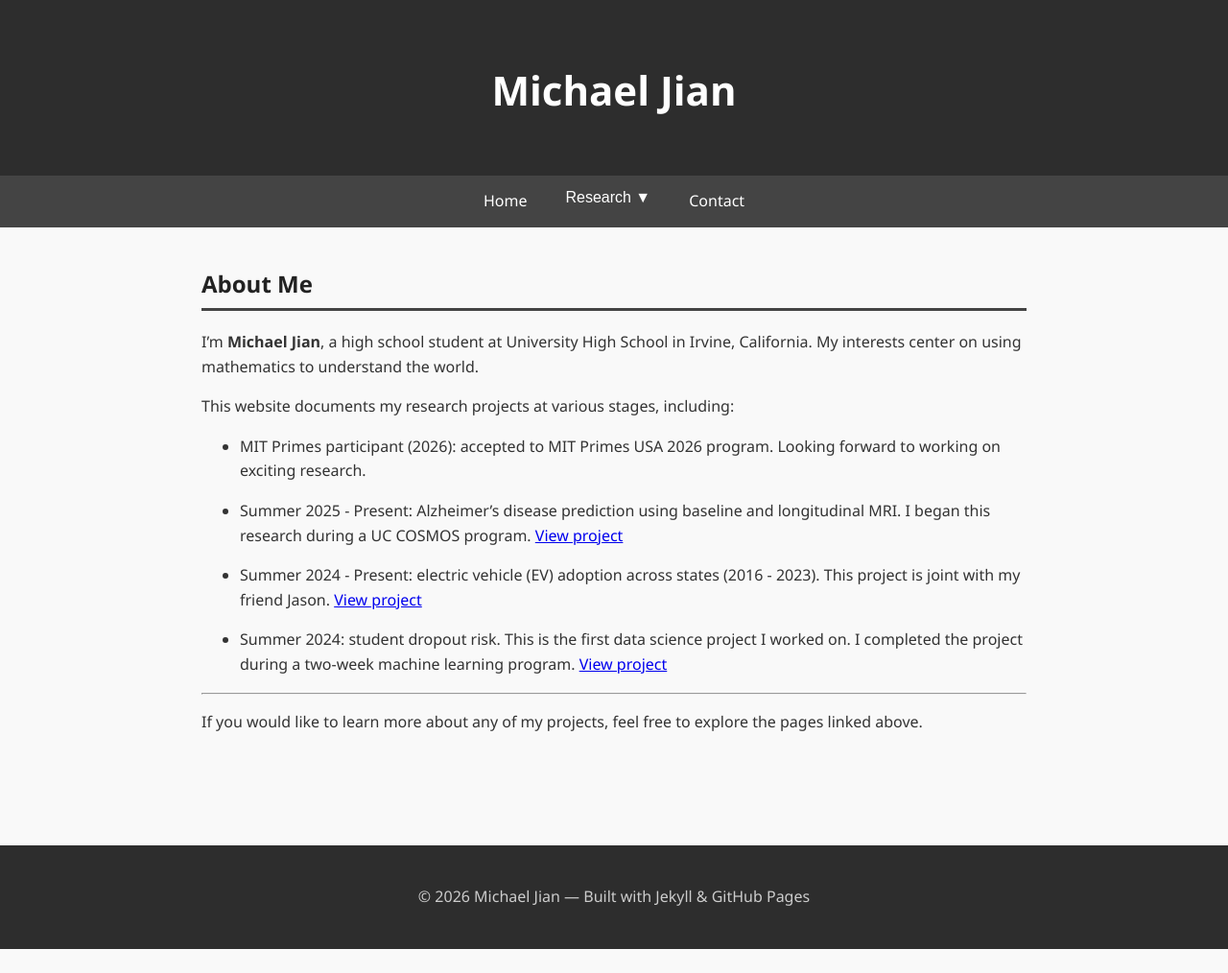
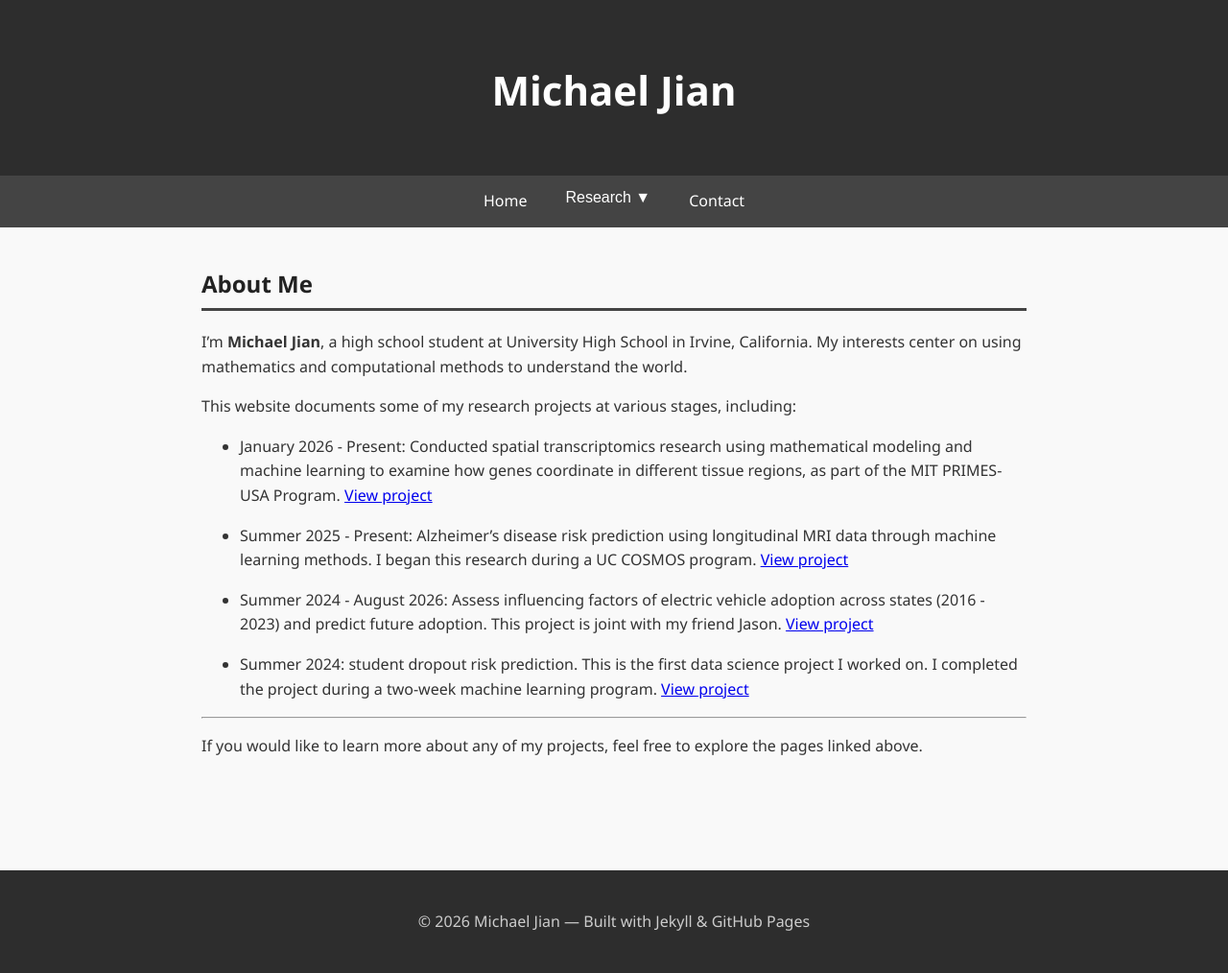
Before and after one commit to mcjian09/mcjian09.github.io, a Jekyll site: the page built from index.md, in a window 1280 px wide. Shown: the whole page at 96% size. Built offline with Jekyll 4.4.1, drawn with Linux system fonts in a browser that asks for light colours; before the commit the page ends 989 px from its top, so only the background shows below that.

Commit message:
Enhance project descriptions in index.md
Updated project descriptions for clarity and detail.

```diff
--- a/index.md
+++ b/index.md
@@ -5,17 +5,17 @@ title: "Home"
 
 ## About Me
 
-I'm **Michael Jian**, a high school student at University High School in Irvine, California. My interests center on using mathematics to understand the world.
+I'm **Michael Jian**, a high school student at University High School in Irvine, California. My interests center on using mathematics and computational methods to understand the world.
 
-This website documents my research projects at various stages, including:
+This website documents some of my research projects at various stages, including:
 
-- MIT Primes participant (2026): accepted to MIT Primes USA 2026 program. Looking forward to working on exciting research.
+- January 2026 - Present: Conducted spatial transcriptomics research using mathematical modeling and machine learning to examine how genes coordinate in different tissue regions, as part of the MIT PRIMES-USA Program.  <a href="{{ '/transcriptomics/' | relative_url }}">View project</a>
 
-- Summer 2025 - Present: Alzheimer’s disease prediction using baseline and longitudinal MRI. I began this research during a UC COSMOS program.   <a href="{{ '/alzheimers/' | relative_url }}">View project</a>
+- Summer 2025 - Present: Alzheimer’s disease risk prediction using longitudinal MRI data through machine learning methods. I began this research during a UC COSMOS program.   <a href="{{ '/alzheimers/' | relative_url }}">View project</a>
 
-- Summer 2024 - Present: electric vehicle (EV) adoption across states (2016  - 2023). This project is joint with my friend Jason.   <a href="{{ '/ev/' | relative_url }}">View project</a>
+- Summer 2024 - August 2026: Assess influencing factors of electric vehicle adoption across states (2016 - 2023) and predict future adoption. This project is joint with my friend Jason.   <a href="{{ '/ev/' | relative_url }}">View project</a>
 
-- Summer 2024: student dropout risk. This is the first data science project I worked on. I completed the project during a two-week machine learning program.   <a href="{{ '/dropout/' | relative_url }}">View project</a>
+- Summer 2024: student dropout risk prediction. This is the first data science project I worked on. I completed the project during a two-week machine learning program.   <a href="{{ '/dropout/' | relative_url }}">View project</a>
 
 ---
 
```
